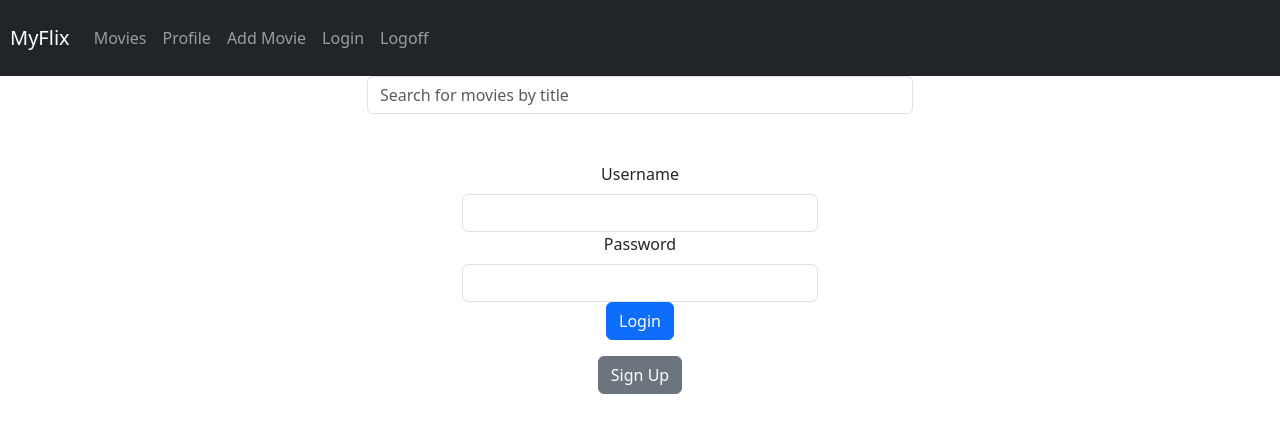
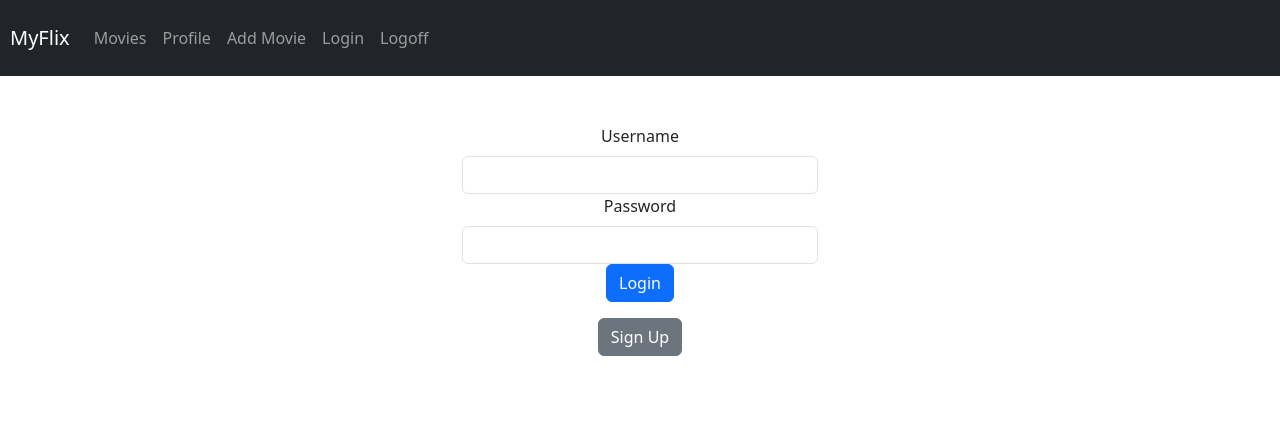
Before and after one commit to mizik1/myFlix-client, a React (Create React App) app: page /login in a window 1280 px wide. Shown: the top 432 px of the page. Built offline with nearby package versions, Linux system fonts and the light colour scheme.

Commit message:
Update main-view.jsx
Added search bar only to /movies endpoint

```diff
--- a/src/components/main-view/main-view.jsx
+++ b/src/components/main-view/main-view.jsx
@@ -54,9 +54,6 @@ export const MainView = () => {
 
   // Add to favorites handler
   const handleAddFavorite = (movieId) => {
-    // Add logic to add the movie to the user's favorites
-    console.log(`Add movie with ID ${movieId} to favorites`);
-
     fetch(`https://great-movies-flix-ecc6317feb54.herokuapp.com/users/${user._id}/favorites/${movieId}`, {
       method: "POST",
       headers: {
@@ -85,20 +82,6 @@ export const MainView = () => {
     <Router>
       <NavigationBar />
       <Container>
-        {/* Search Bar */}
-        <Row className="justify-content-center mb-4">
-          <Col xs={12} sm={8} md={6} lang="{4}">
-            <Form>
-              <Form.Control
-                type="text"
-                placeholder="Search for movies by title"
-                value={searchQuery}
-                onChange={(e) => setSearchQuery(e.target.value)} // Update the search query
-              />
-            </Form>
-          </Col>
-        </Row>
-
         <Routes>
           <Route path="/" element={user ? <Navigate to="/movies" /> : <Navigate to="/login" />} />
           <Route
@@ -135,14 +118,30 @@ export const MainView = () => {
             path="/movies"
             element={
               user ? (
+                <>
+                  {/* Search Bar */}
+                  <Row className="justify-content-center mb-4">
+                    <Col xs={12} sm={8} md={6}>
+                      <Form>
+                        <Form.Control
+                          type="text"
+                          placeholder="Search for movies by title"
+                          value={searchQuery}
+                          onChange={(e) => setSearchQuery(e.target.value)}
+                        />
+                      </Form>
+                    </Col>
+                  </Row>
+
+                  {/* Render the filtered movies */}
                   <Row>
-                  {/* Render the filtered movies */}
                     {filteredMovies.map((movie) => (
                       <Col key={movie._id} xs={12} sm={6} md={4} lg={3} className="mb-4">
                         <MovieCard movie={movie} />
                       </Col>
                     ))}
                   </Row>
+                </>
               ) : (
                 <Navigate to="/login" />
               )
@@ -156,9 +155,6 @@ export const MainView = () => {
             path="/profile"
             element={user ? <ProfileView user={user} favoriteMovie={favoriteMovies} /> : <Navigate to="/login" />}
           />
-
-          <Route path="/movies/:movieId" element={user ? <MovieView movies={movies} /> : <Navigate to="/login" />} />
-          <Route path="/profile" element={user ? <ProfileView user={user} /> : <Navigate to="/login" />} />
           <Route path="/logoff" element={<LogoffView onLogoff={handleLogoff} />} />
           <Route
             path="/add-favorite"
```
Lines whose indentation alone changed are shown as unchanged.
